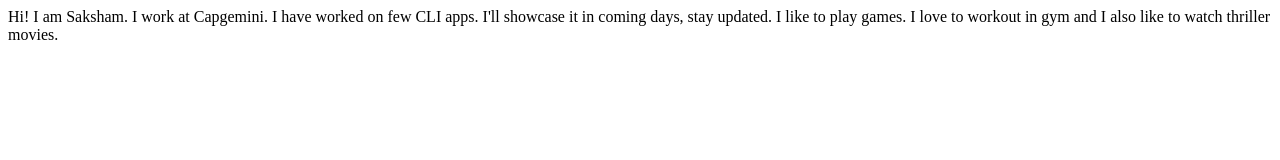
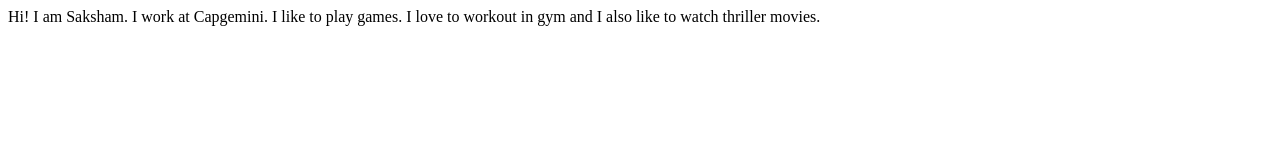
Before and after one commit to saks1209am/Saksham-Agarwal-Site, a plain HTML site: page index.html in a window 1280 px wide. Drawn offline with Linux system fonts and the light colour scheme.

Commit message:
update: index..html file

```diff
--- a/index.html
+++ b/index.html
@@ -10,8 +10,6 @@
     Hi! I am Saksham.
     I work at Capgemini.
 
-    I  have worked on few CLI apps. I'll showcase it in coming days, stay updated.
-
     I like to play games. I love to workout in gym and I also like to watch thriller movies.
 </body>
 </html>
```
